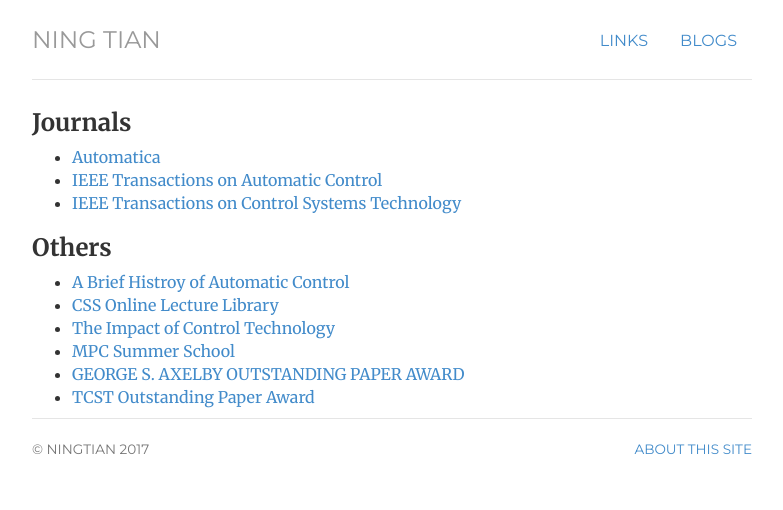
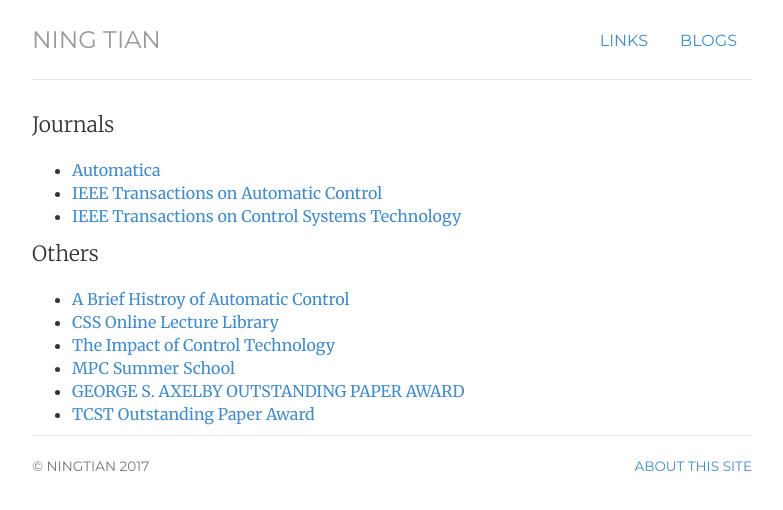
Before and after one commit to ningtian/ningtian.github.io, a Jekyll site: the page built from links/index.html, in a window 1280 px wide. Shown: the top 510 px of the page, without its empty margins (248-1031 px from the left). Built offline with Jekyll 4.4.1, drawn with Linux system fonts in a browser that asks for light colours.

Commit message:
Update index.html

```diff
--- a/links/index.html
+++ b/links/index.html
@@ -12,9 +12,9 @@
 	<!--<a href="/files/Ning-CV-2015.pdf" class="btn btn-default pull-right" title="Download CV as PDF">Download CV</a>-->
 	<div itemscope itemtype="http://data-vocabulary.org/Person">
 
-	<!--<p class="lead"><span itemprop="name">Journals</span></p> -->
+	<p class="lead"><span itemprop="name">Journals</span></p>
 		<!--<p><strong>Journals</strong></p>-->
-		<h3>Journals</h3>
+		<!--<h3>Journals</h3>-->
 	<ul>
 
 		<li><a href="http://www.sciencedirect.com/science/journal/00051098">Automatica</a> </li>
@@ -35,10 +35,15 @@
 
 
 	<!--<div itemscope itemtype="http://data-vocabulary.org/Person"> -->
+	<div class="col-sm-12">
 
-	<!--<p class="lead"><span itemprop="name">Others</span></p>-->
+
+	</div>
+
+
+	<p class="lead"><span itemprop="name">Others</span></p>
 			<!--<p><strong>Others</strong></p>-->
-	<h3>Others</h3>
+	<!--<h3>Others</h3>-->
 
 	<ul>
 
```
